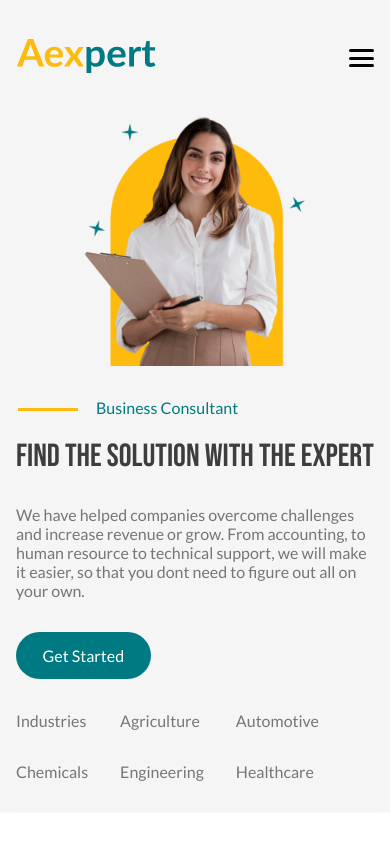
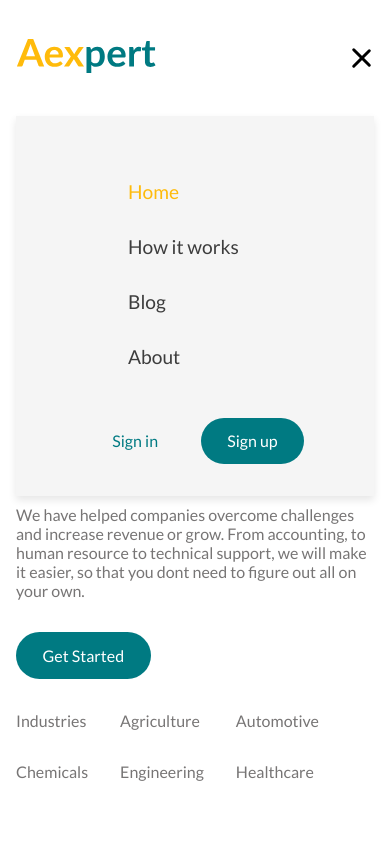
Before and after one commit to Pri-18/scss-practice, a plain HTML site: page index.html in a window 390 px wide. Both pictures are taken after a click on the element 361 px from the left and 58 px from the top of the page. Shown: the top 844 px of the page. Drawn offline with nearby package versions, Linux system fonts and the light colour scheme; a script that the page names is missing.

Commit message:
Fix the loading issue

```diff
--- a/index.html
+++ b/index.html
@@ -11,7 +11,7 @@
 <body>
 
   <div class="container">
-
+    <!-- header section starts from here  -->
     <header class="header">
       <nav class="header__nav">
         <ul class="nav__list">
@@ -46,7 +46,11 @@
       </div>
 
     </header>
+    <!-- header ends here  -->
 
+    <!-- main starts from here  -->
+    <main>
+      <!-- hero sectiion starts from here  -->
       <section class="hero-section">
         <div class="hero">
           <div class="hero__content">
@@ -59,7 +63,8 @@
 
             <p class="hero__content__text">
               We have helped companies overcome challenges and increase revenue or grow. From accounting, to human
-            resource to technical support, we will make it easier, so that you dont need to figure out all on your own.
+              resource to technical support, we will make it easier, so that you dont need to figure out all on your
+              own.
             </p>
 
             <a href="#" class="btn btn--primary" title="get in touch" target="_blank">Get Started</a>
@@ -79,7 +84,9 @@
           </div>
         </div>
       </section>
+      <!-- hero section ends here  -->
 
+      <!-- stats section starts from here  -->
       <section class="stats-section">
 
         <div class="stats">
@@ -104,7 +111,9 @@
           </div>
         </div>
       </section>
-
+      <!-- hero secti0on ends here  -->
+    </main>
+    <!-- main ends here  -->
   </div>
 </body>
 <script src="https://code.jquery.com/jquery-3.6.0.min.js"></script>
--- a/sass/base/_fonts.scss
+++ b/sass/base/_fonts.scss
@@ -1,17 +1,17 @@
 @font-face {
   font-family: 'Bebas Neue';
-  src: url('../../fonts/Bebas_Neue/BebasNeue-Regular.ttf') format('truetype');
+  src: url('../fonts/Bebas_Neue/BebasNeue-Regular.ttf') format('truetype');
   font-weight: 400;
 }
 
 @font-face {
   font-family: 'Lato';
-  src: url('../../fonts/Lato/Lato-Regular.ttf') format('truetype');
+  src: url('../fonts/Lato/Lato-Regular.ttf') format('truetype');
   font-weight: 400;
 }
 
 @font-face {
   font-family: 'Lato';
-  src: url('../../fonts/Lato/Lato-Bold.ttf') format('truetype');
+  src: url('../fonts/Lato/Lato-Bold.ttf') format('truetype');
   font-weight: 700;
 }
--- a/sass/layout/_header.scss
+++ b/sass/layout/_header.scss
@@ -59,19 +59,86 @@
     transition: all 0.3s ease;
   }
 
-  @media  screen and (max-width: 992px) {
+  @keyframes fadeIn {
+    from {
+      opacity: 0;
+      transform: translateY(-10px);
+    }
+
+    to {
+      opacity: 1;
+      transform: translateY(0);
+    }
+  }
+
+  @media screen and (max-width: 992px) {
+
+    background: transparent;
+    box-shadow: none;
+    clip-path: none;
+
     .hamburger {
       display: flex;
+      order: 4;
     }
 
-    .header__nav,
+    .hamburger.active span:nth-child(1) {
+      transform: translateY(7px) rotate(45deg);
+    }
+
+    .hamburger.active span:nth-child(2) {
+      opacity: 0;
+    }
+
+    .hamburger.active span:nth-child(3) {
+      transform: translateY(-7px) rotate(-45deg);
+    }
+
+    .nav__list,
     .header__buttons {
       display: none;
     }
 
-    .header__logo {
-      order: -1;
+    .nav__list {
+      display: none;
+      position: absolute;
+      top: 100%;
+      left: 0;
+      right: 0;
+      background-color: #F5F5F5;
+      z-index: 10;
+      box-shadow: 0 4px 8px #0000001a;
+      padding: 4rem 7rem 8rem;
+      animation: fadeIn 0.3s ease;
+
+      &.active {
+        display: flex;
+        flex-direction: column;
+      }
     }
+
+    &__nav {
+      order: 1;
+    }
+
+    &__buttons {
+      order: 2;
+      animation: fadeIn 0.3s ease;
+
+      &.active {
+        display: flex;
+        position: absolute;
+        top: 360%;
+        z-index: 20;
+        width: 100%;
+        justify-content: center;
+      }
+    }
+
+    &__logo {
+      order: 0;
+    }
+
 
   }
 
--- a/sass/layout/_hero.scss
+++ b/sass/layout/_hero.scss
@@ -4,6 +4,12 @@
   background: base.$section-bg;
   box-shadow: 0 0 0 100vmax base.$section-bg;
   clip-path: inset(0 -100vmax 0 -100vmax);
+
+  @media screen and (max-width: base.$breakpoint-md) {
+    background: transparent;
+    box-shadow: none;
+    clip-path: none;
+  }
 }
 
 .hero {
@@ -43,7 +49,7 @@
   }
 
   &__image {
-    background: url('../../Images/banner-img.png') center;
+    background: url('../Images/banner-img.png') center;
     width: 47%;
     height: 700px;
     background-repeat: no-repeat;
@@ -64,7 +70,7 @@
     display: inline-block;
     height: 11px;
     width: 10px;
-    background-color: #f4b400;
+    background-color: base.$primary-color;
     border-radius: 50%;
     margin-left: 1.5rem;
   }
@@ -86,6 +92,7 @@
   }
 
   @media screen and (max-width: base.$breakpoint-md) {
+
     .industries {
       gap: 2rem;
     }
@@ -93,6 +100,15 @@
     .industries__item:after {
       display: none;
     }
+
+    .hero-section {
+
+      background: transparent;
+      box-shadow: none;
+      clip-path: none;
+
+    }
+
   }
 
   @media screen and (max-width: base.$breakpoint-sm) {
--- /dev/null
+++ b/script.js
@@ -0,0 +1,9 @@
+$(document).ready(function () {
+  $('.hamburger, .header__nav-link').click(function () {
+    $(this).toggleClass("active");
+    $(".header__nav .nav__list").toggleClass("active");
+    $(".header__buttons").toggleClass("active");
+    $("body").toggleClass("no-scroll");
+  })
+
+})
```
Also changed, not shown: sass/main.css, 1 other file. Lines whose indentation alone changed are shown as unchanged.
